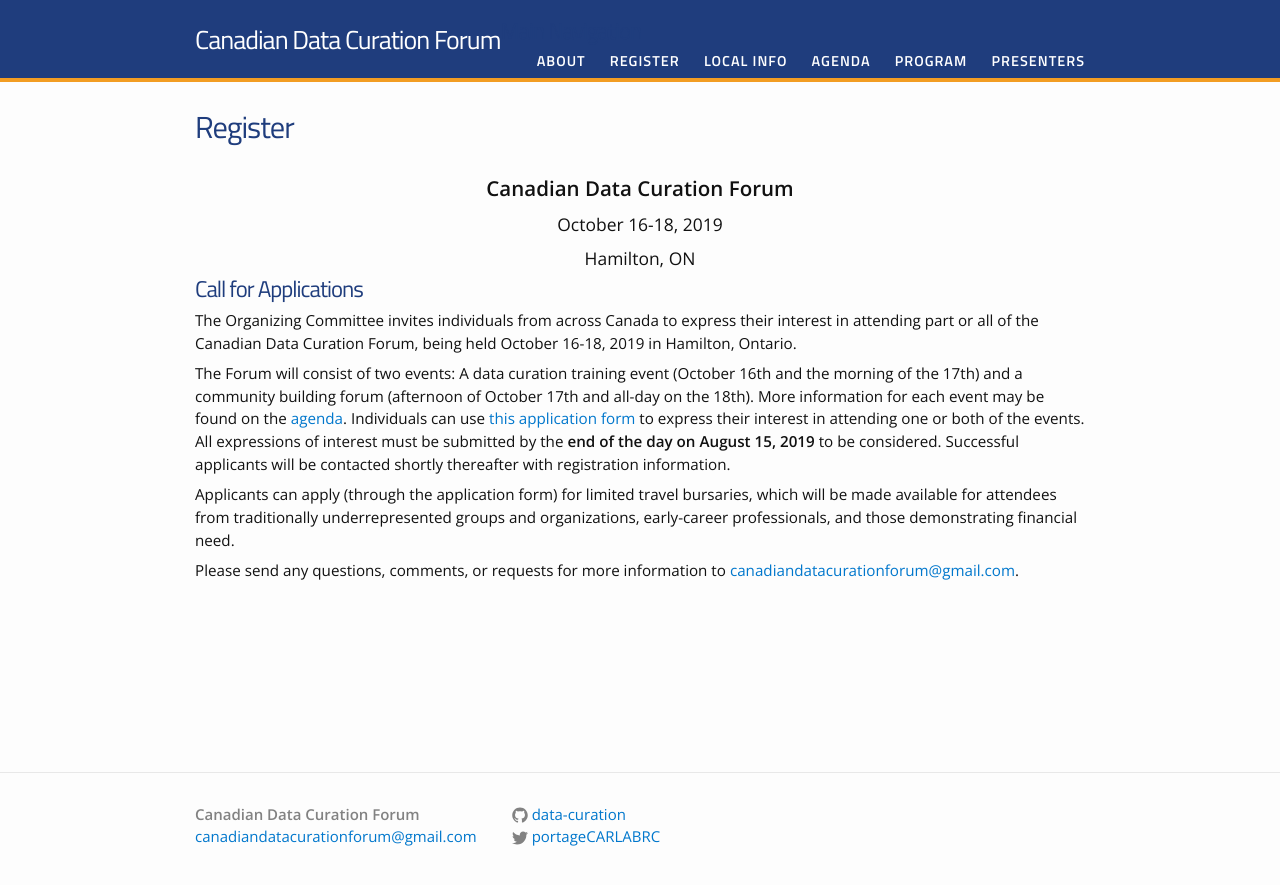
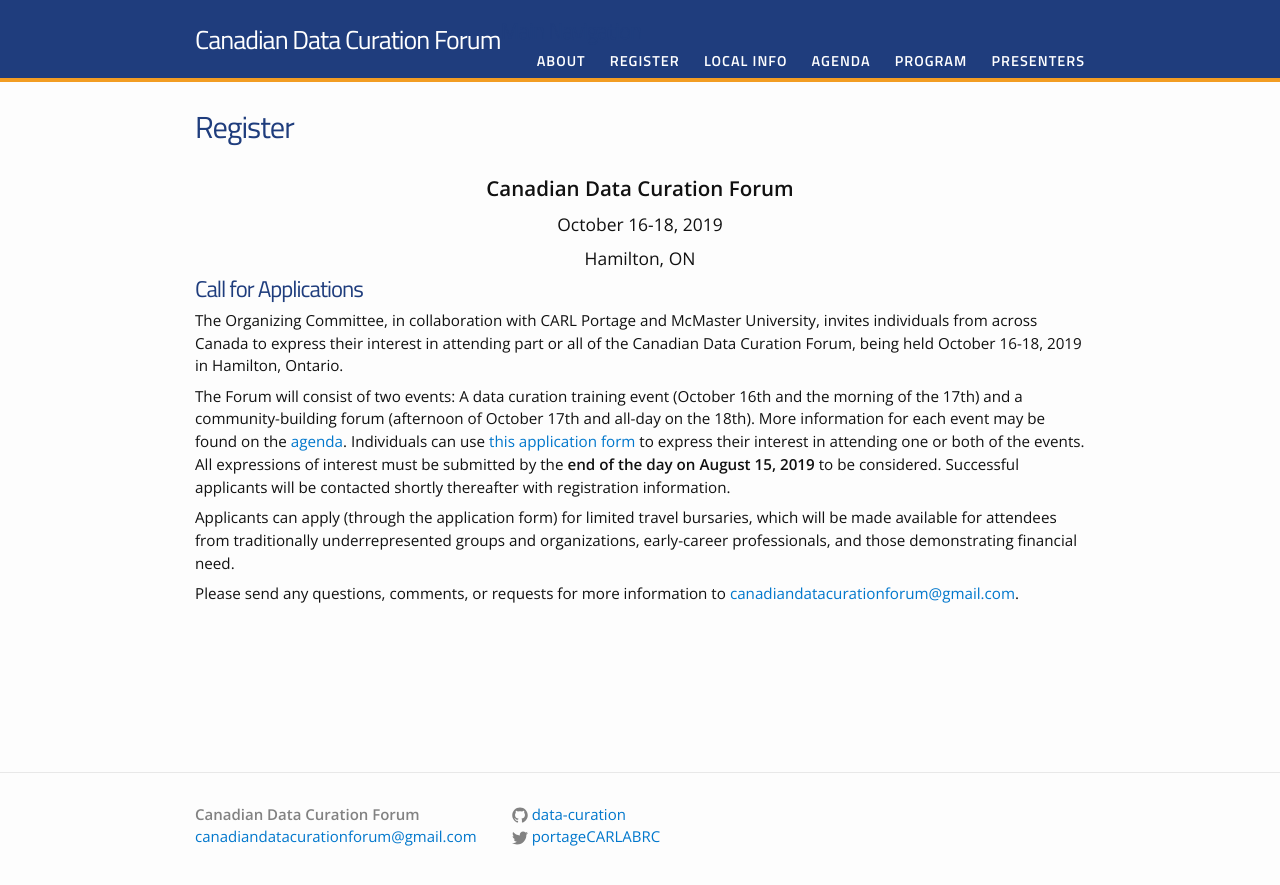
Before and after one commit to data-curation/data-curation.github.io, a Jekyll site: the page built from register.md, in a window 1280 px wide. Shown: the top 885 px of the page. Built offline with Jekyll 4.4.1, drawn with Linux system fonts in a browser that asks for light colours.

Commit message:
Update register.md

```diff
--- a/register.md
+++ b/register.md
@@ -11,9 +11,9 @@ permalink: /register/
 
 # Call for Applications
 
-The Organizing Committee invites individuals from across Canada to express their interest in attending part or all of the Canadian Data Curation Forum, being held October 16-18, 2019 in Hamilton, Ontario.
+The Organizing Committee, in collaboration with CARL Portage and McMaster University, invites individuals from across Canada to express their interest in attending part or all of the Canadian Data Curation Forum, being held October 16-18, 2019 in Hamilton, Ontario.
 
-The Forum will consist of two events: A data curation training event (October 16th and the morning of the 17th) and a community building forum (afternoon of October 17th and all-day on the 18th). More information for each event may be found on the [agenda](../agenda). Individuals can use [this application form](https://form.simplesurvey.com/f/s.aspx?s=9b3e7481-ba07-4973-952b-d5bd8979e63b&mode=44&lang=EN) to express their interest in attending one or both of the events. All expressions of interest must be submitted by the **end of the day on August 15, 2019** to be considered. Successful applicants will be contacted shortly thereafter with registration information.
+The Forum will consist of two events: A data curation training event (October 16th and the morning of the 17th) and a community-building forum (afternoon of October 17th and all-day on the 18th). More information for each event may be found on the [agenda](../agenda). Individuals can use [this application form](https://form.simplesurvey.com/f/s.aspx?s=9b3e7481-ba07-4973-952b-d5bd8979e63b&mode=44&lang=EN) to express their interest in attending one or both of the events. All expressions of interest must be submitted by the **end of the day on August 15, 2019** to be considered. Successful applicants will be contacted shortly thereafter with registration information.
 
 Applicants can apply (through the application form) for limited travel bursaries, which will be made available for attendees from traditionally underrepresented groups and organizations, early-career professionals, and those demonstrating financial need.
 
```
